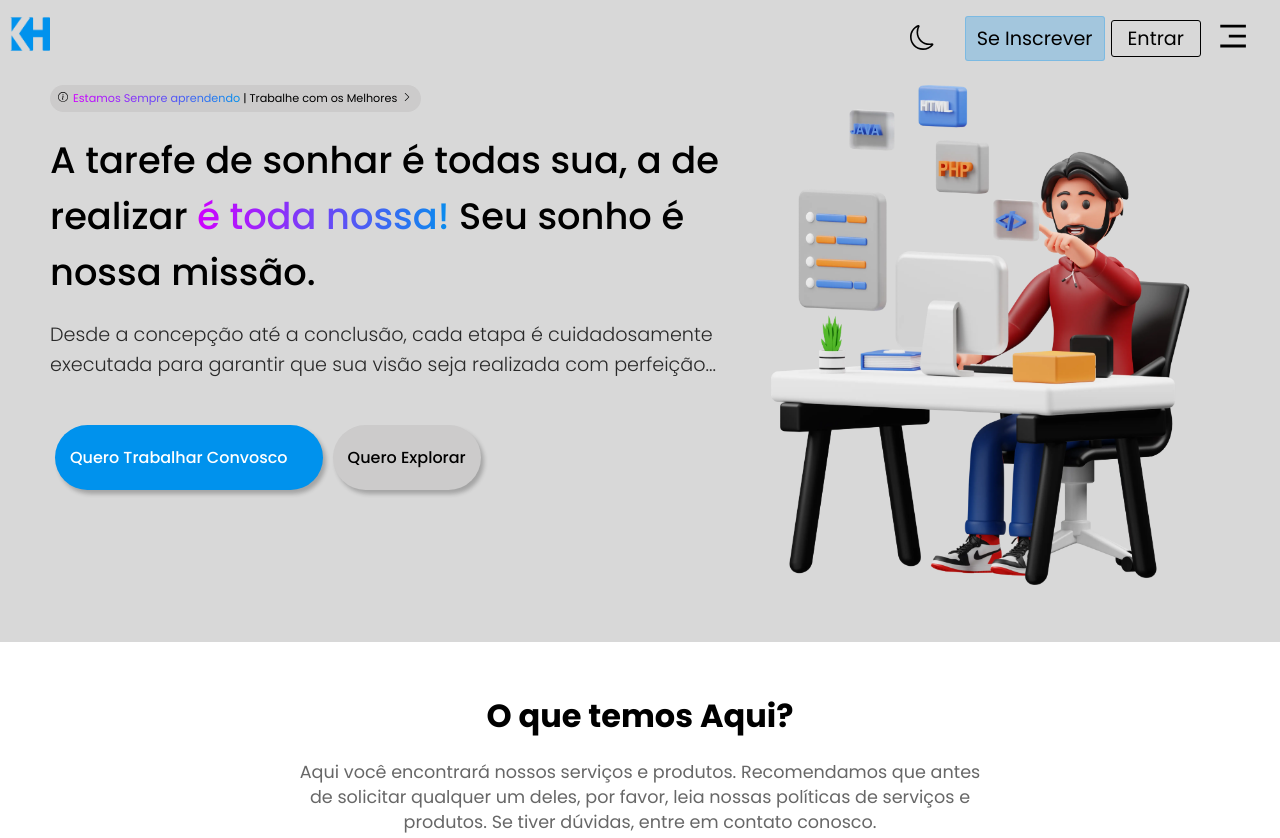
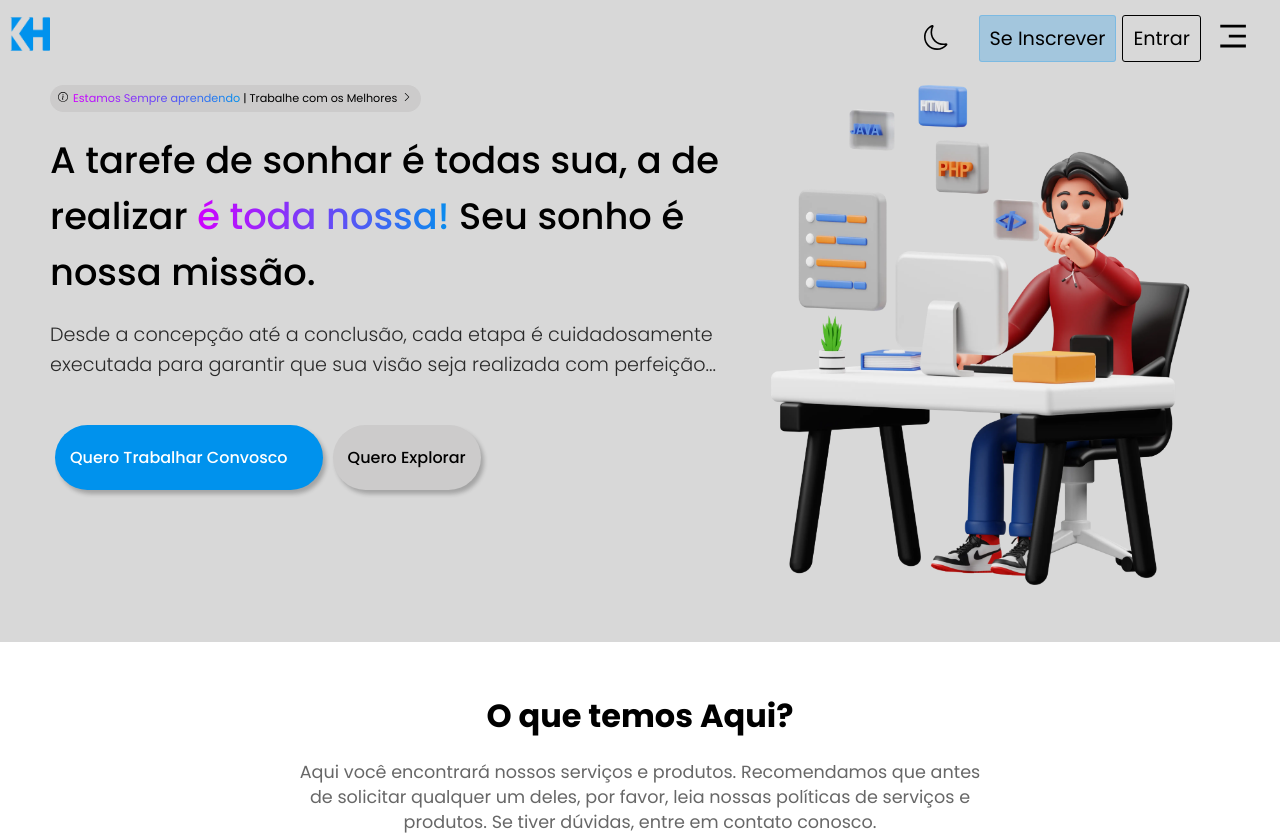
Before and after one commit to hcadeveloper/Kadir-e-Helio, a plain HTML site: page index.html in a window 1280 px wide. Shown: the top 838 px of the page. Drawn offline with nearby package versions, Linux system fonts and the light colour scheme.

Commit message:
Update index.css

```diff
--- a/src/Estilos/index.css
+++ b/src/Estilos/index.css
@@ -325,14 +325,16 @@ html {
     width: 1.3em;
     margin-top: -2px;
 }
-.HeaderBtn .SeInscrever {
-    border: 1px solid var(--cor-azul-claro);
+.HeaderBtn .BtnLogin a{
     color: var(--cor-dark);
     display: flex;
     position: relative;
     overflow: hidden;
-    width: 100%;
-    max-width: 140px;
+    font-size: 1em;
+    padding: 8px 10px;
+}
+.HeaderBtn .SeInscrever {
+    border: 1px solid var(--cor-azul-claro);
     background-color: var(--cor-azul-claro);
 
     &:hover {
@@ -358,9 +360,6 @@ html {
 .HeaderBtn .Entrar {
     border: 1px solid var(--cor-dark);
     color: var(--cor-dark);
-    padding: 3px 20px;
-    position: relative;
-    overflow: hidden;
 
     &:hover::after {
         margin-left: 270px;
@@ -727,6 +726,9 @@ summary {
     .PanoDoHeader {
         display: none !important;
     }
+    .HeaderBtn .SeInscrever {
+        width: 139px;
+    }
 }
 @media screen and (max-width: 939px) {
     .SeccaoDeIntro .Titulo {
@@ -852,6 +854,10 @@ summary {
     .MenuMobile .OsLinkisMobile ul .BtnLogin {
         display: flex !important;
     }
+    .MenuMobile .OsLinkisMobile ul .BtnLogin .SeInscrever {
+        border: 1px solid var(--cor-azul-claro) !important;
+        background-color: var(--cor-azul-claro);
+    }
 }
 @media screen and (max-width: 439px) {
     .SeccaoDeIntroducao{
```
